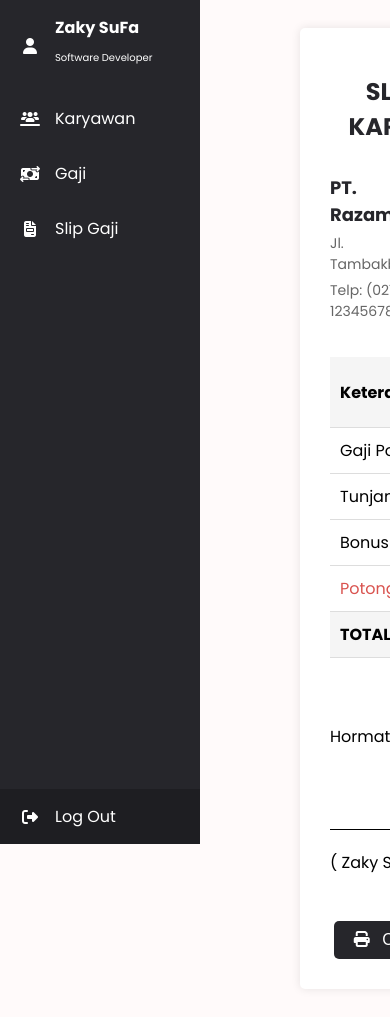
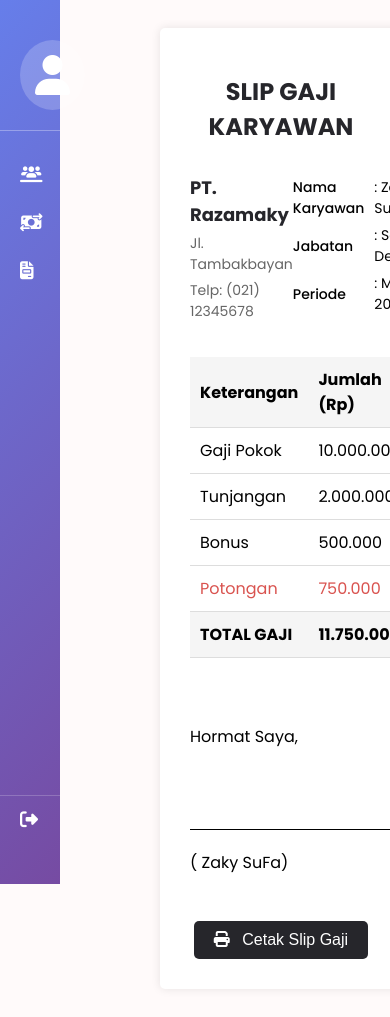
Before and after one commit to zakysf/salaryIncome, a PHP site: page /slipGaji.php in a window 390 px wide; the page is wider, and only the part inside the window is pictured. Run offline with PHP 8.4, Linux system fonts and the light colour scheme.

Commit message:
seninmalam

```diff
--- a/gaji.css
+++ b/gaji.css
@@ -29,7 +29,7 @@ body {
 
 .data-akun {
     padding: 20px;
-    border-bottom: 1px solid rgba(255, 255, 255, 0.2);
+    border-bottom: 1px solid #ffffff50;
     margin-bottom: 20px;
 }
 
--- a/slipGaji.css
+++ b/slipGaji.css
@@ -6,6 +6,7 @@ body {
     margin-left: 60px;
 }
 
+/*
 .sidebar {
     width: 60px;
     position: fixed;
@@ -80,8 +81,145 @@ body {
     background-color: #1e1e22;
 }
 
+ */
 
 
+
+
+
+
+
+
+.sidebar {
+    width: 250px;
+    height: 100vh;
+    background: linear-gradient(135deg, #667eea 0%, #764ba2 100%);
+    padding: 20px 0;
+    position: fixed;
+    left: 0;
+    top: 0;
+}
+
+.isi-list {
+    list-style: none;
+    padding: 0;
+    margin: 0;
+}
+
+.data-akun {
+    padding: 20px;
+    border-bottom: 1px solid #ffffff50;
+    margin-bottom: 20px;
+}
+
+.data-akun li {
+    display: flex;
+    align-items: center;
+    color: white;
+}
+
+.data-akun i {
+    font-size: 40px;
+    margin-right: 15px;
+    background: rgba(255, 255, 255, 0.2);
+    padding: 15px;
+    border-radius: 50%;
+}
+
+.data-akun span h4 {
+    margin: 0;
+    font-size: 18px;
+    font-weight: 600;
+}
+
+.data-akun span p {
+    margin: 0;
+    font-size: 12px;
+    opacity: 0.8;
+}
+
+.isi-list>li {
+    padding: 15px 20px;
+    display: flex;
+    align-items: center;
+    transition: background-color 0.3s;
+    cursor: pointer;
+}
+
+.isi-list>li:hover {
+    background: rgba(255, 255, 255, 0.1);
+}
+
+.isi-list>li i {
+    font-size: 18px;
+    color: white;
+    margin-right: 15px;
+    width: 20px;
+}
+
+.isi-list>li span a {
+    color: white;
+    text-decoration: none;
+    font-size: 14px;
+    font-weight: 500;
+}
+
+.log-out-tombol {
+    margin-top: auto;
+    position: absolute;
+    bottom: 40px;
+    width: calc(100% - 40px);
+    border-top: 1px solid rgba(255, 255, 255, 0.2);
+    padding-top: 20px;
+}
+
+
+
+/* Responsive */
+@media (max-width: 768px) {
+    .sidebar {
+        width: 200px;
+    }
+
+    .container {
+        margin-left: 200px;
+        width: calc(100% - 200px);
+        padding: 20px;
+    }
+
+    .container h2 {
+        font-size: 24px;
+    }
+
+    .table {
+        font-size: 12px;
+    }
+
+    .table thead th,
+    .table tbody td {
+        padding: 10px 8px;
+    }
+}
+
+@media (max-width: 576px) {
+    .sidebar {
+        width: 60px;
+    }
+
+    .sidebar .isi-list span {
+        display: none;
+    }
+
+    .data-akun span {
+        display: none;
+    }
+
+    .container {
+        margin-left: 60px;
+        width: calc(100% - 60px);
+        padding: 15px;
+    }
+}
 
 /* Isi */
 select {
@@ -125,9 +263,9 @@ button:hover {
     transition: margin-left 0.3s ease;
 }
 
-.sidebar:hover~.main-content {
+/* .sidebar:hover~.main-content {
     margin-left: 220px;
-}
+} */
 
 .slip-container {
     max-width: 800px;
```
Also changed, not shown: indeks.css (+188 -0 lines).
